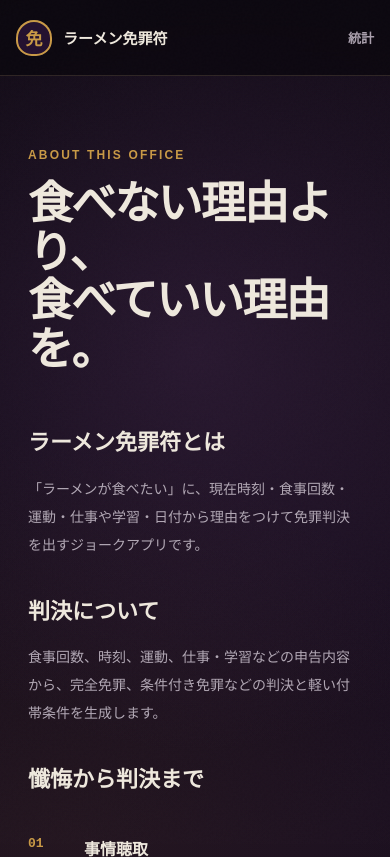
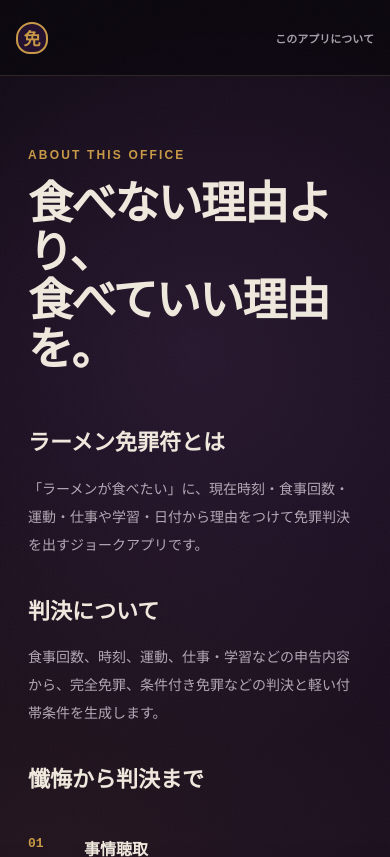
Before and after one commit to koyachito/ramen_indulgence, a FastAPI app: page /about in a window 390 px wide. Shown: the top 857 px of the page. Run offline with FastAPI, Linux system fonts and the light colour scheme; some libraries are stand-ins or nearby versions.

Commit message:
fix: keep about navigation visible on mobile

```diff
--- a/app/static/style.css
+++ b/app/static/style.css
@@ -41,8 +41,8 @@ img { display: block; max-width: 100%; }
   background: var(--purple); border-radius: 50% 50% 44% 44%; font-size: 17px;
   box-shadow: inset 0 0 0 2px var(--gold);
 }
-nav { display: flex; gap: 28px; color: #aaa0ad; font-size: 13px; font-weight: 700; }
-nav a:hover { color: var(--gold); }
+.site-nav { display: flex; gap: 28px; color: #aaa0ad; font-size: 13px; font-weight: 700; }
+.site-nav a:hover { color: var(--gold); }
 
 .hero {
   min-height: calc(100vh - 76px); max-width: 1440px; margin: auto; padding: 45px clamp(24px, 5vw, 72px);
@@ -888,7 +888,8 @@ footer { background: #1d1227; color: rgba(255,255,255,.72); padding: 35px 24px;
 }
 
 @media (max-width: 850px) {
-  nav { gap: 14px; } nav a:last-child { display: none; }
+  .site-nav { flex: 0 0 auto; gap: 14px; }
+  .stats-nav-link { display: none; }
   .hero { padding-top: 55px; text-align: center; }
   .hero-actions { justify-content: center; }.hero-visual { min-height: 510px; }
   .hero-visual::before { width: 340px; height: 450px; }.hero-visual::after { width: 390px; height: 90px; }.hero-visual img { width: 410px; }
@@ -900,7 +901,10 @@ footer { background: #1d1227; color: rgba(255,255,255,.72); padding: 35px 24px;
 }
 
 @media (max-width: 600px) {
-  .site-header { padding: 12px 16px; }.brand { font-size: 15px; } nav a:nth-child(2) { display: none; }
+  .site-header { gap: 12px; padding: 12px 16px; }
+  .brand { min-width: 0; gap: 8px; font-size: 13px; }
+  .brand-mark { flex: 0 0 auto; width: 32px; height: 32px; }
+  .site-nav { font-size: 11px; white-space: nowrap; }
   .hero { padding: 42px 20px 60px; }.hero h1 { font-size: clamp(34px,11vw,46px); }.lead { font-size: 13px; }
   .hero h1 span, .hero h1 em { white-space: normal; }
   .counter { margin-top: 28px; }
@@ -980,6 +984,10 @@ footer { background: #1d1227; color: rgba(255,255,255,.72); padding: 35px 24px;
   .share-tools { grid-template-columns: 1fr; }
 }
 
+@media (max-width: 400px) {
+  .brand > span:last-child { display: none; }
+}
+
 @media (prefers-reduced-motion: reduce) {
   *, *::before, *::after { animation-duration: .01ms !important; animation-iteration-count: 1 !important; scroll-behavior: auto !important; transition-duration: .01ms !important; }
   .reveal { opacity: 1; transform: none; }
--- a/app/templates/base.html
+++ b/app/templates/base.html
@@ -18,11 +18,11 @@
       <span class="brand-mark">免</span>
       <span>ラーメン免罪符</span>
     </a>
-    <nav aria-label="メインナビゲーション">
+    <nav class="site-nav" aria-label="メインナビゲーション">
       {% if show_stats %}
-      <a href="/stats" data-stats-link>統計</a>
+      <a class="stats-nav-link" href="/stats" data-stats-link>統計</a>
       {% endif %}
-      <a href="/about">このアプリについて</a>
+      <a class="about-nav-link" href="/about">このアプリについて</a>
     </nav>
   </header>
   <main>{% block content %}{% endblock %}</main>
```
Also changed, not shown: tests/test_app.py (+16 -1 lines).
